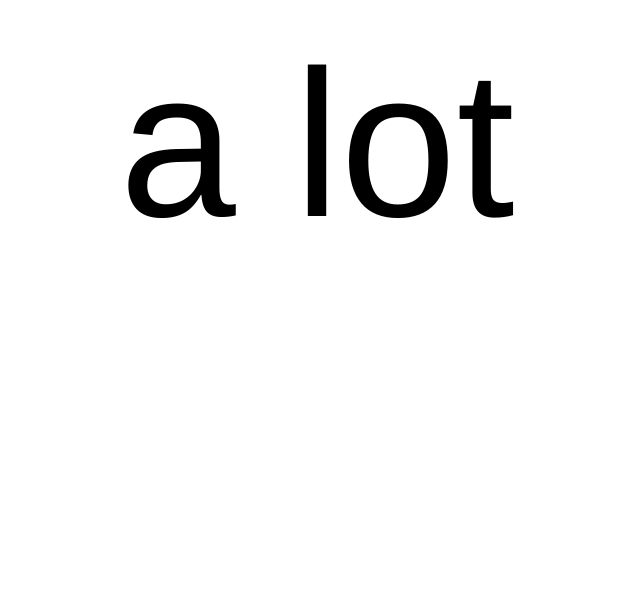
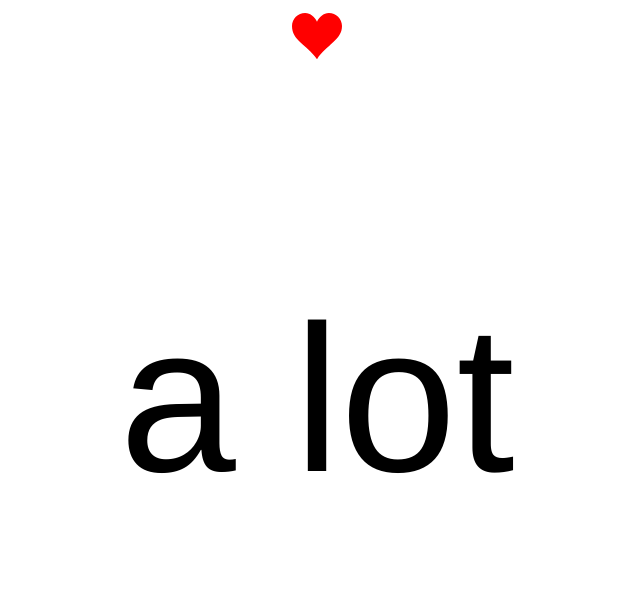
Before and after one commit to glaubinix/klscom, a plain HTML site: page index.html in a window 1280 px wide. Shown: the whole page, without its empty margins (323-963 px from the left). Drawn offline with Linux system fonts and the light colour scheme.

Commit message:
Update index.html

```diff
--- a/index.html
+++ b/index.html
@@ -1,11 +1,40 @@
-<html>
-  <head></head>
-  <body style="
+<html><head>
+    <style>
+        .heart {
+  fill: red;
+  position: relative;
+  top: 5px;
+  width: 50px;
+  animation: pulse 1s ease infinite;
+}
+
+@keyframes pulse {
+  0% { transform: scale(1); }
+  50% { transform: scale(1.3); }
+  100% { transform: scale(1); }
+}
+    </style>
+</head><body style="
     font-size: calc(200px + (26 - 14) * ((100vw - 300px) / (1600 - 300)));
     line-height: calc(1.3em + (1.5 - 1.2) * ((100vw - 300px)/(1600 - 300)));
     font-family: Helvetica;
     ">
-    <p style="display: flex;justify-content: center;">a lot</p>
+    <div style="
+    display: flex;
+    justify-content: center;
+    align-items: center;
+    flex-direction: column;
+">
+    <div style="
+    flex: 1;
+"><svg class="heart" viewBox="0 0 32 29.6" style="
+">
+  <path d="M23.6,0c-3.4,0-6.3,2.7-7.6,5.6C14.7,2.7,11.8,0,8.4,0C3.8,0,0,3.8,0,8.4c0,9.4,9.5,11.9,16,21.2
+	c6.1-9.3,16-12.1,16-21.2C32,3.8,28.2,0,23.6,0z"></path>
+    </svg></div>
+    <p style="
+    flex: 1;
+">a lot</p>
+    </div>
 
-  </body>
-</html>
+</body></html>
```
